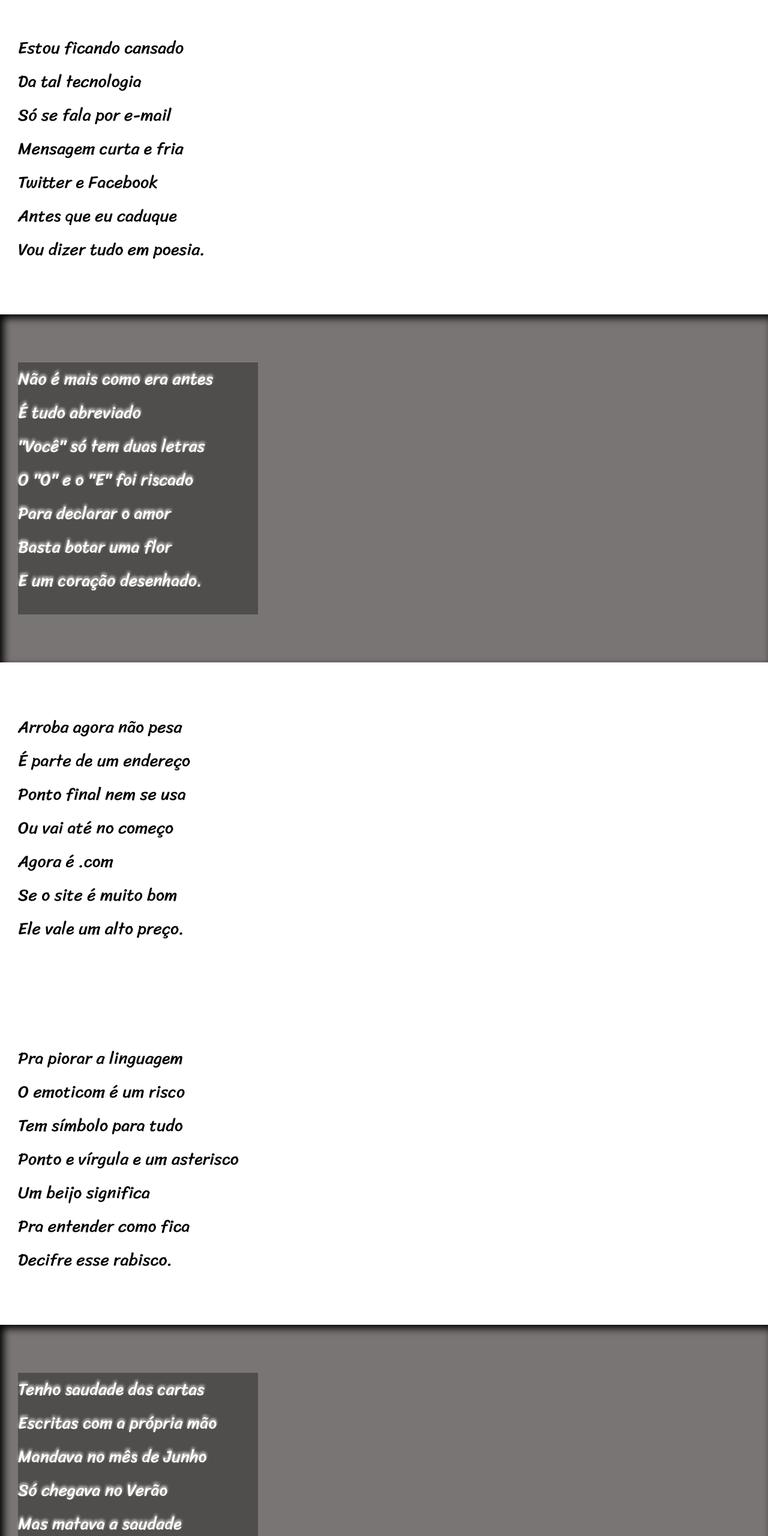
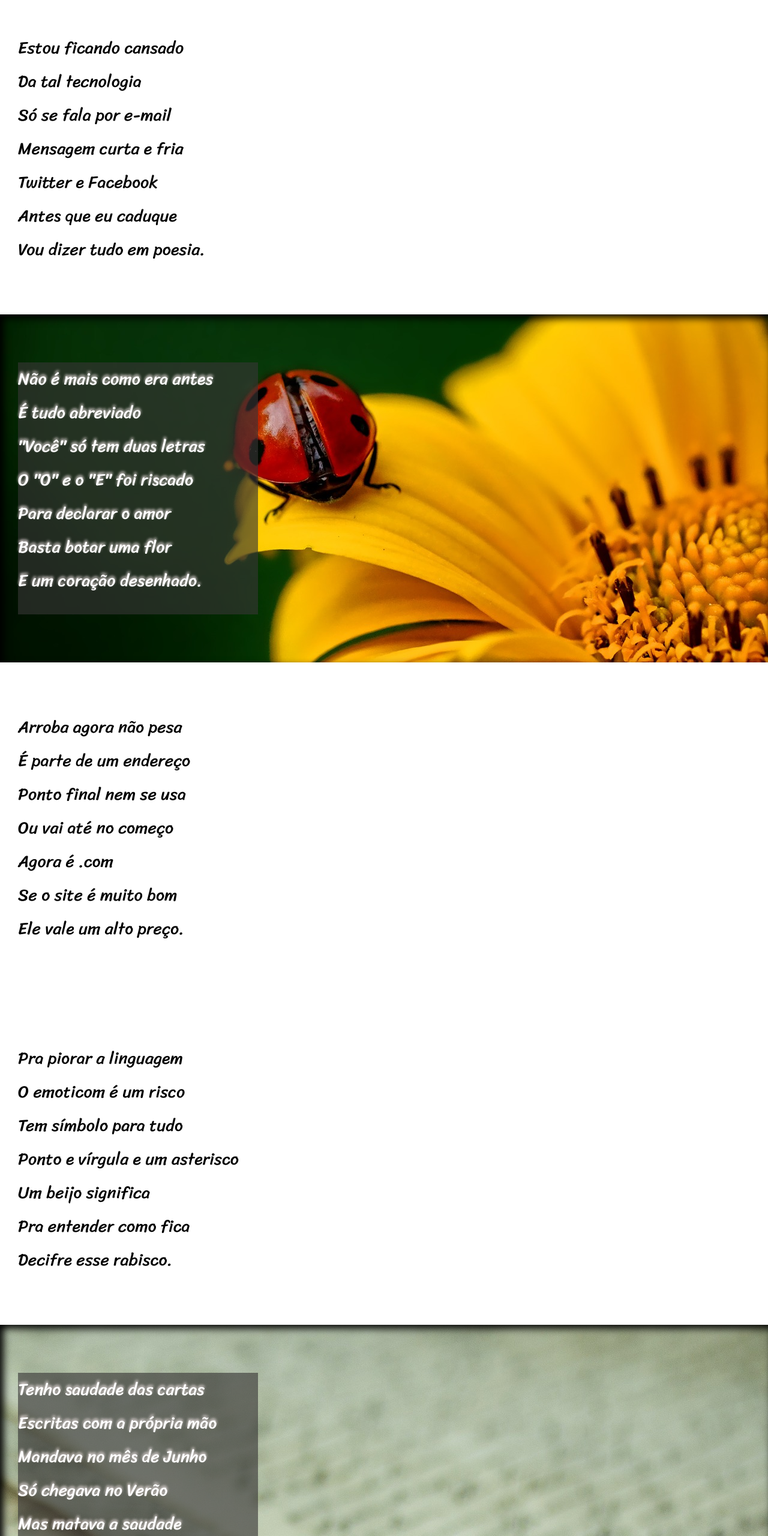
Before and after one commit to jujubasantos/html-css-guanabara, a plain HTML site: page desafio012/index.html in a window 1280 px wide. Shown: the part 240-2800 px from the top of the page at 60% size. Drawn offline with Linux system fonts and the light colour scheme; a web font is replaced by a local one.

Commit message:
corrigindo caminho da imagem

```diff
--- a/desafio012/estilo/style.css
+++ b/desafio012/estilo/style.css
@@ -87,14 +87,14 @@ section.imagem > p {
 }
 
 section#img01{
-  background-image: url("../background001.jpg");
+  background-image: url("../imagens/background001.jpg");
   background-position: right center;
 
 }
 
 
 section#img02{
- background-image: url("../background002.jpg");
+ background-image: url("../imagens/background002.jpg");
 }
 
 
```
